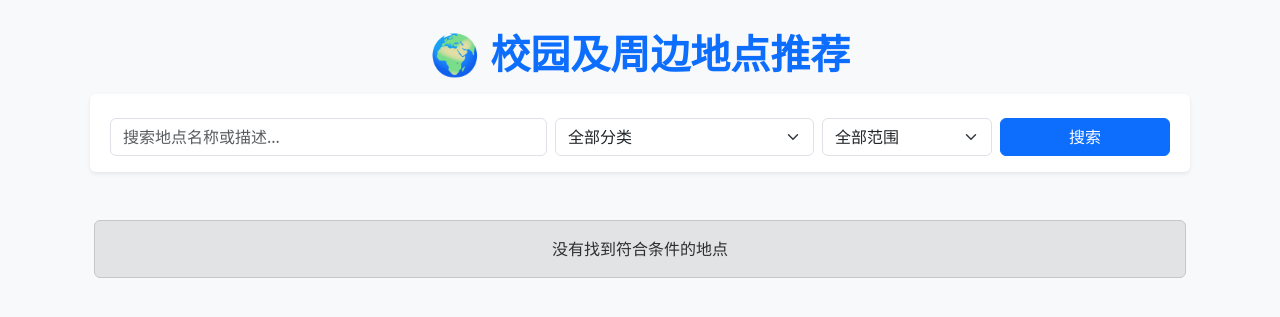
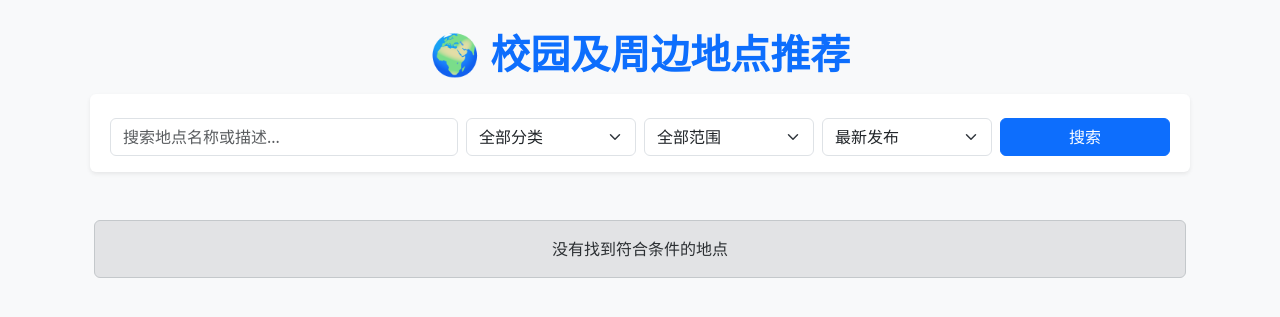
Before and after one commit to qumumekeli/campus_project, a Flask app: page / in a window 1280 px wide. Shown: the part 56-373 px from the top of the page. Run offline with Flask 3, Linux system fonts and the light colour scheme; data that the repository does not hold is empty.

Commit message:
新增首页/同类按热度排序功能

```diff
--- a/app.py
+++ b/app.py
@@ -53,14 +53,15 @@ def inject_user():
 
 # ==================== 首页 ====================
 @app.route('/')
-
 def index():
     keyword = request.args.get('keyword', '').strip()
     category_id = request.args.get('category_id', '').strip()
     scope = request.args.get('scope', '').strip()
+    sort_by = request.args.get('sort_by', 'newest')
 
     query = Place.query.filter_by(status='approved')
 
+    # 搜索与过滤（保留你之前的完美逻辑）
     if keyword:
         like = f'%{keyword}%'
         query = query.filter(db.or_(Place.name.like(like), Place.description.like(like)))
@@ -74,7 +75,14 @@ def index():
     if scope in ('campus', 'nearby', 'city'):
         query = query.filter(Place.scope == scope)
 
-    places = query.order_by(Place.id.desc()).all()
+    # 排序逻辑（新增热度）
+    if sort_by == 'hot':
+        query = query.order_by(Place.favorite_count.desc(), Place.like_count.desc())
+    else:
+        sort_by = 'newest'
+        query = query.order_by(Place.id.desc())
+
+    places = query.all()
     categories = Category.query.all()
 
     return render_template(
@@ -83,7 +91,8 @@ def index():
         categories=categories,
         keyword=keyword,
         selected_category_id=category_id,
-        selected_scope=scope
+        selected_scope=scope,
+        sort_by=sort_by
     )
 
 # ==================== 登录注册 ====================
--- a/templates/index.html
+++ b/templates/index.html
@@ -6,10 +6,10 @@
 
     <!-- 搜索与筛选栏 -->
     <form class="row g-2 align-items-center mb-4 bg-white p-3 rounded shadow-sm" method="GET" action="{{ url_for('index') }}">
-        <div class="col-12 col-md-5">
+    <div class="col-12 col-md-4">
         <input type="text" class="form-control" name="keyword" placeholder="搜索地点名称或描述..." value="{{ keyword or '' }}">
     </div>
-        <div class="col-6 col-md-3">
+    <div class="col-6 col-md-2">
         <select class="form-select" name="category_id">
             <option value="">全部分类</option>
             {% for category in categories %}
@@ -27,7 +27,16 @@
             <option value="city" {% if selected_scope == 'city' %}selected{% endif %}>全市</option>
         </select>
     </div>
-        <div class="col-12 col-md-2 d-grid">
+
+    <!-- 新增的排序下拉框 -->
+    <div class="col-6 col-md-2">
+        <select class="form-select" name="sort_by">
+            <option value="newest" {% if sort_by == 'newest' %}selected{% endif %}>最新发布</option>
+            <option value="hot" {% if sort_by == 'hot' %}selected{% endif %}>按热度排序</option>
+        </select>
+    </div>
+
+    <div class="col-6 col-md-2 d-grid">
         <button type="submit" class="btn btn-primary">搜索</button>
     </div>
 </form>
```
Lines whose indentation alone changed are shown as unchanged.
